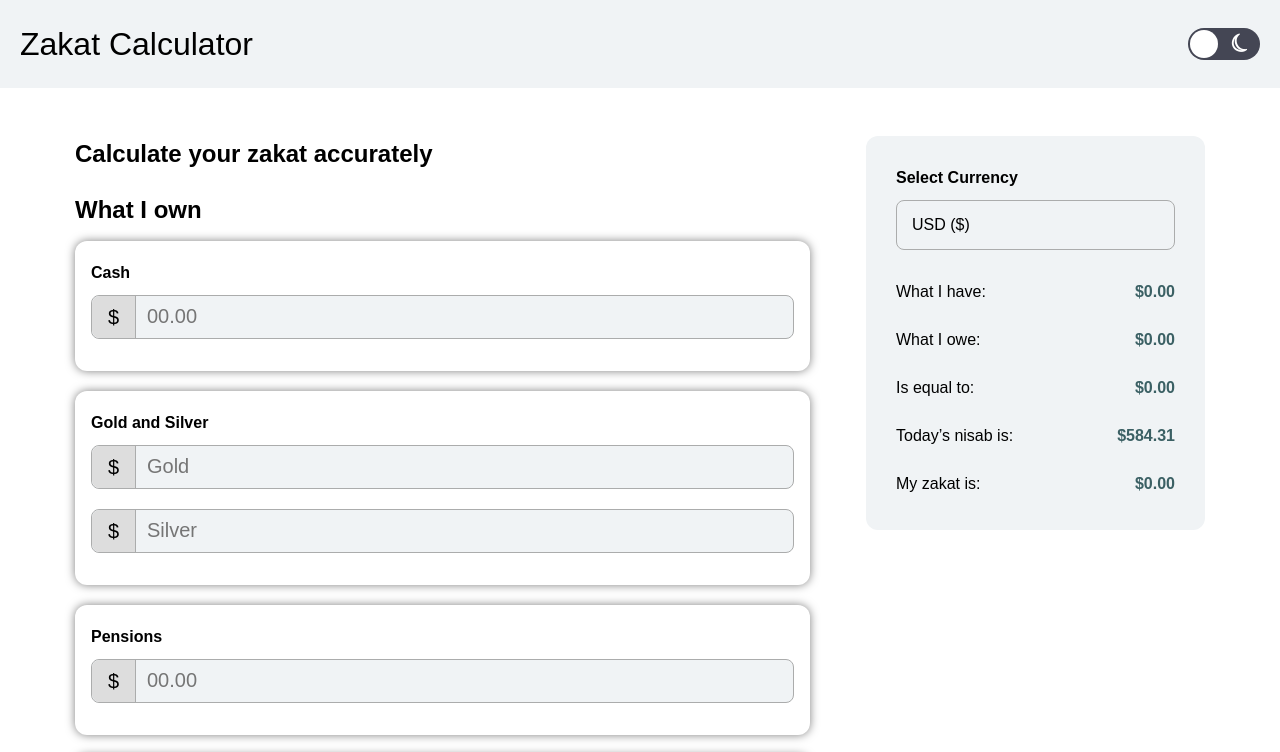
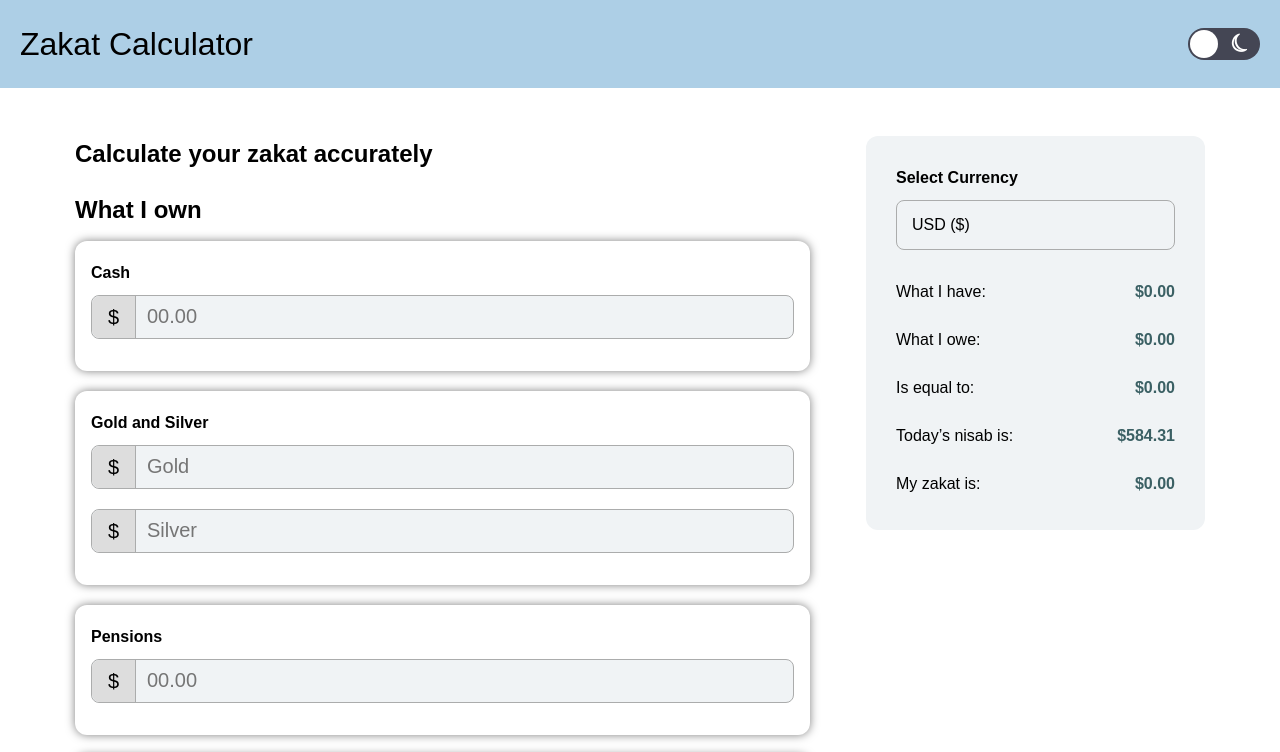
Before and after one commit to kenthusblog/bayar, a plain HTML site: page index.html in a window 1280 px wide. Shown: the top 752 px of the page. Drawn offline with Linux system fonts and the light colour scheme.

Commit message:
Update index.css

```diff
--- a/index.css
+++ b/index.css
@@ -217,7 +217,7 @@ label {
 
 .header-wrap {
     padding: 1.25rem 0;
-    background: #f0f3f5
+    background: #adcfe6;
 }
 
 header {
```
